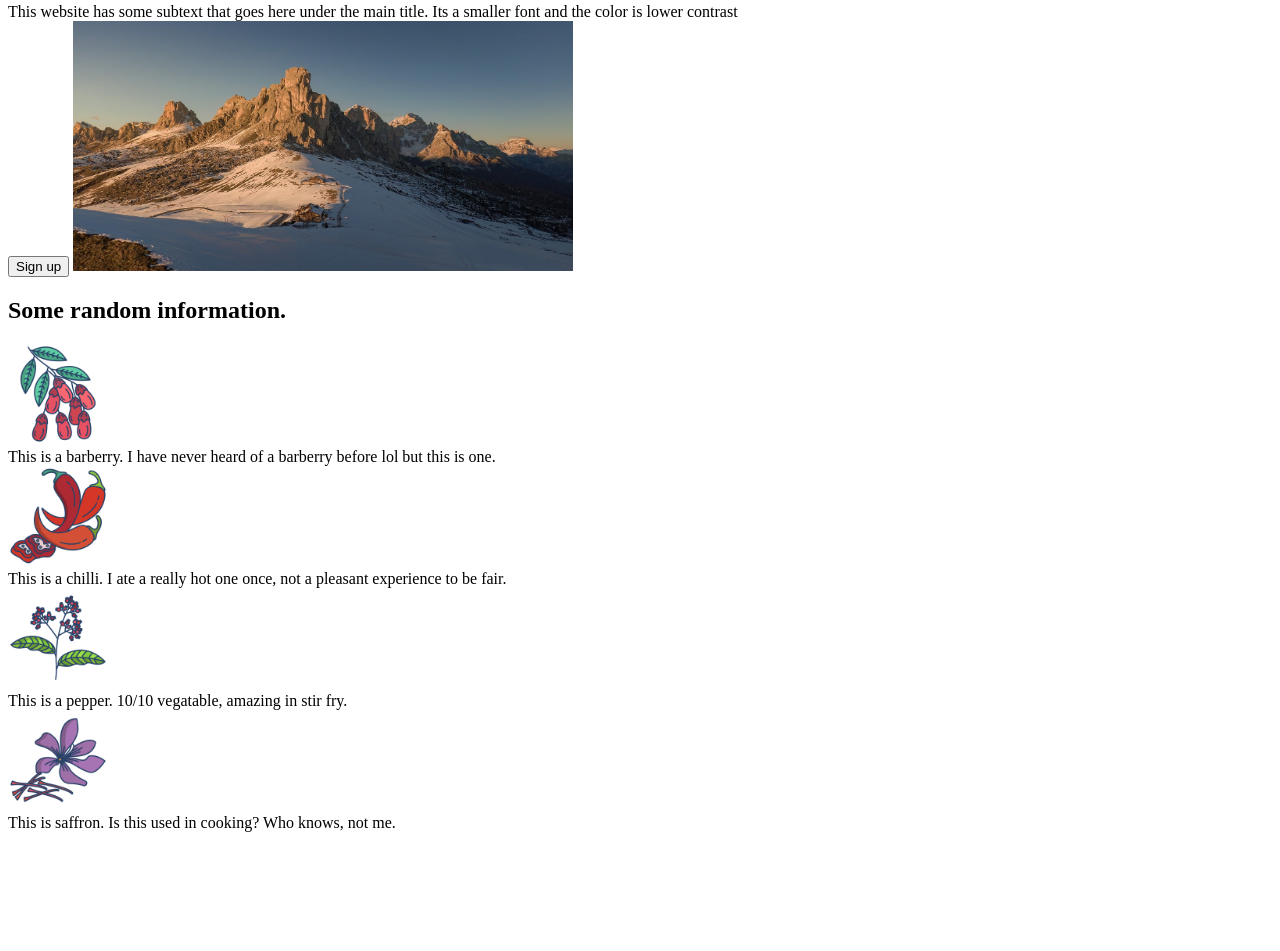
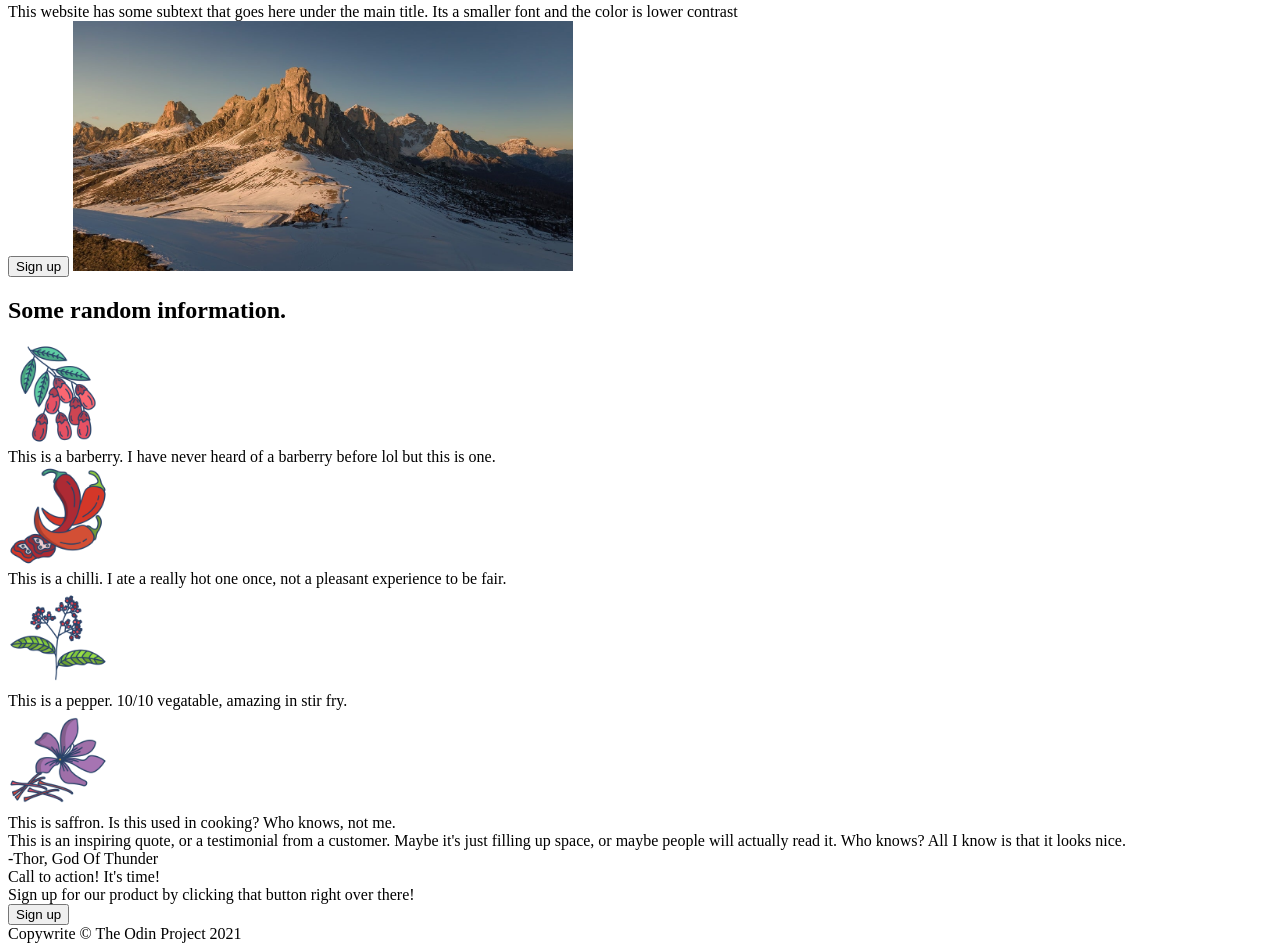
Before and after one commit to WillJohnny17/landing-page, a plain HTML site: page index.html in a window 1280 px wide. Shown: the part 173-1124 px from the top of the page. Before the commit the page ends 1013 px from the top, so only its background shows below. Drawn offline with Linux system fonts and the light colour scheme.

Commit message:
finished the base html for the page, sections 3 and 4 and the footer

```diff
--- a/index.html
+++ b/index.html
@@ -40,10 +40,19 @@
           <div class="text">This is saffron. Is this used in cooking? Who knows, not me.</div>
         </div>
       </div>
-
-
     </div>
-
+    <div class="third">
+      <div class="quote">This is an inspiring quote, or a testimonial from a customer. Maybe it's just filling up space, or maybe people will actually read it. Who knows? All I know is that it looks nice. </div>
+      <div class="name">-Thor, God Of Thunder</div>
+    </div>
+    <div class="fourth">
+      <div class="call">Call to action! It's time!</div>
+      <div class="signup">Sign up for our product by clicking that button right over there!</div>
+      <button class="signup">Sign up</button>
+    </div>
+    <div class="footer">
+      Copywrite &copy; The Odin Project 2021
+    </div>
 
   </body>
 </html>
```
